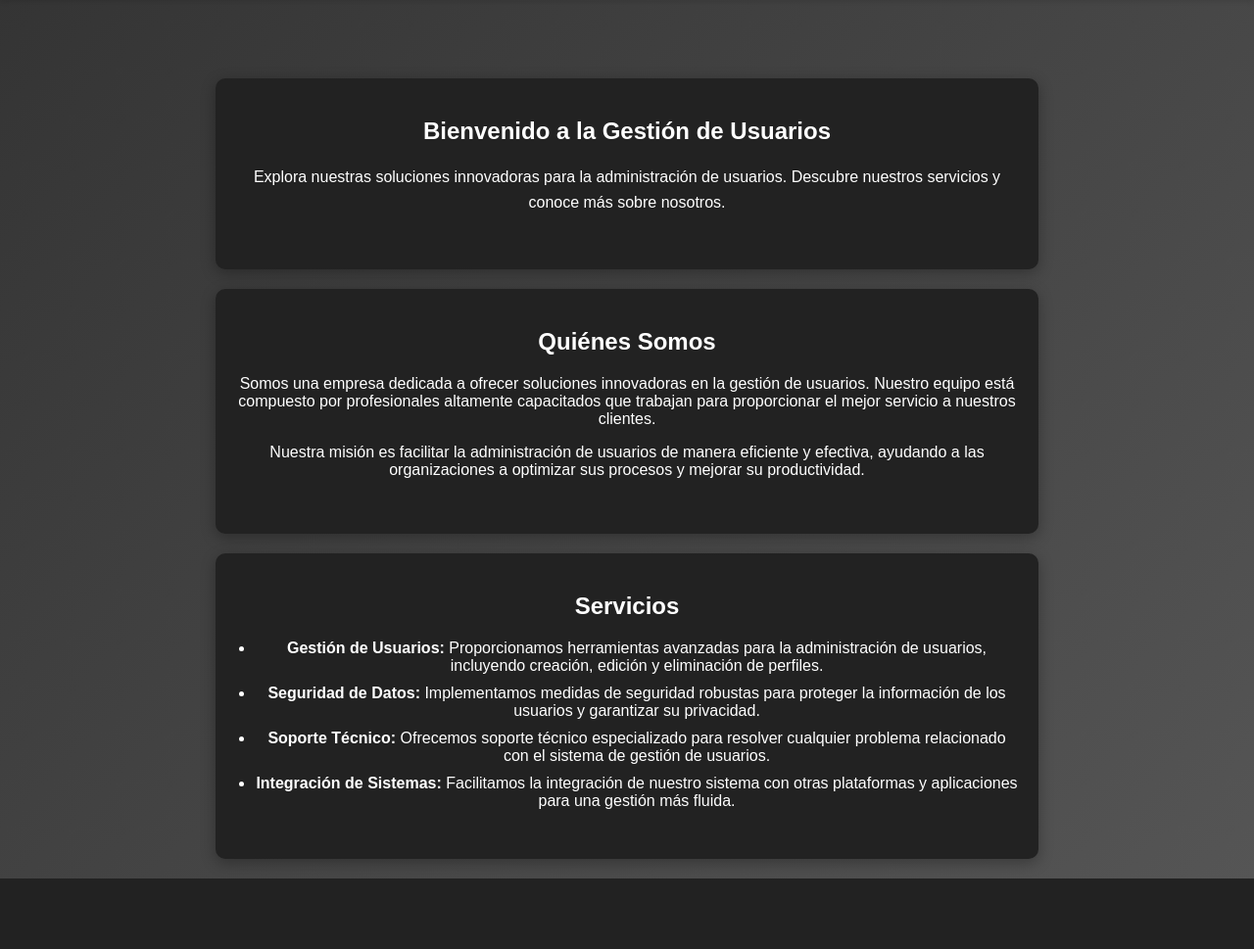
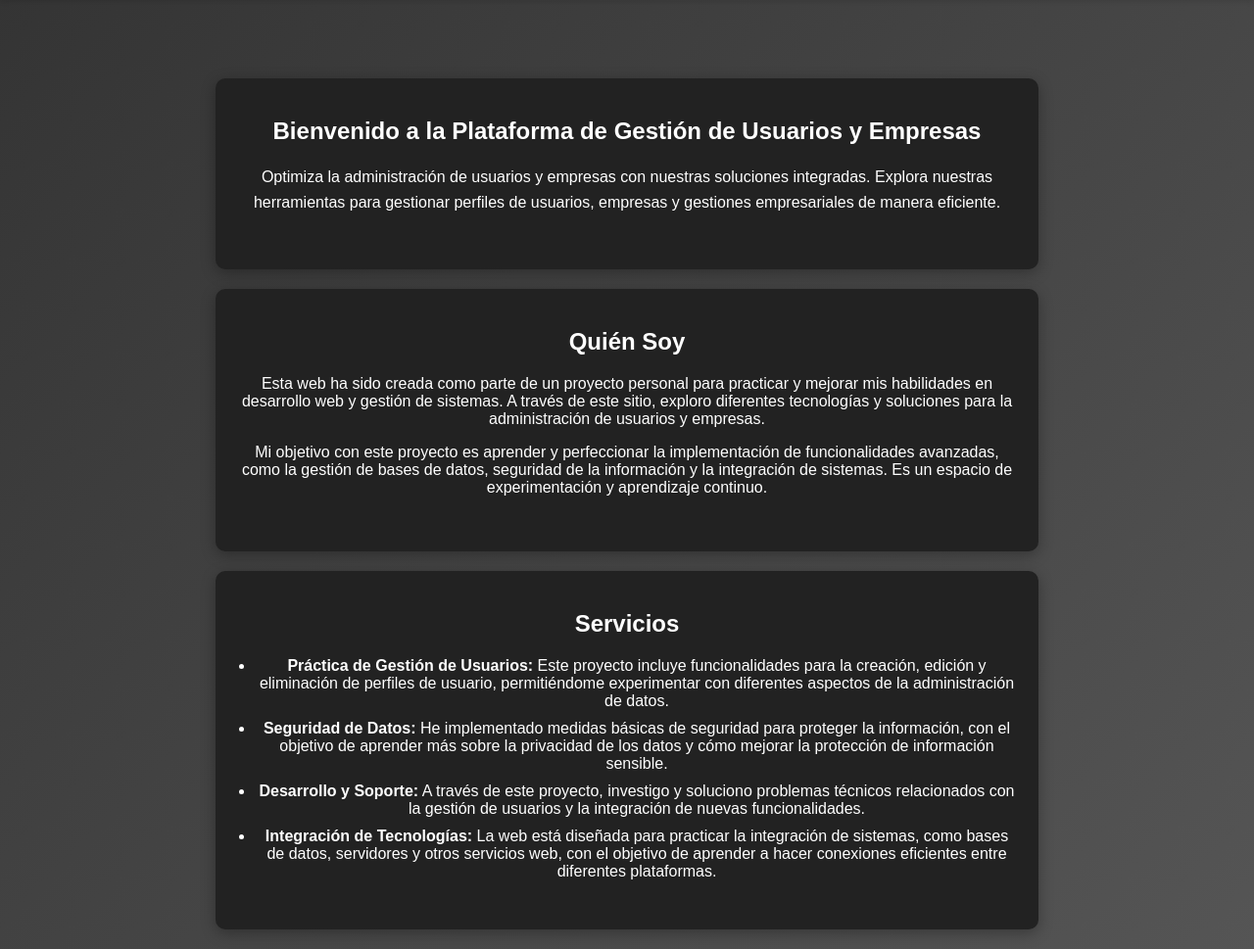
Before and after one commit to Diesanz/GestionEmpresaWEB, a FastAPI app: page / in a window 1280 px wide. Shown: the part 78-1047 px from the top of the page at 98% size. Before the commit the page ends 975 px from the top, so only its background shows below. Run offline with FastAPI, Linux system fonts and the light colour scheme; parts of the project's set-up code (start-up, migrations or seed data) failed here and were passed over.

Commit message:
Elimnados print y cambios info del index

```diff
--- a/proyect-getion/app/routers/gestiones.py
+++ b/proyect-getion/app/routers/gestiones.py
@@ -50,7 +50,7 @@ def add_empresa(empresa: str, gestion_id: int, id_person: int ) -> bool:
 # Función asíncrona para obtener las empresas asociadas a una gestión
 async def get_empresas(id_gestion: int):
     conn = get_connection()
-    print("Getting", id_gestion)
+
     empresas = []
 
     if conn:
@@ -60,7 +60,6 @@ async def get_empresas(id_gestion: int):
             cursor.execute(query, (id_gestion,))
 
             for row in cursor.fetchall():
-                print(row['id_empresa'])
                 empresas.append(row['id_empresa'])
 
             return empresas
--- a/proyect-getion/app/routers/users.py
+++ b/proyect-getion/app/routers/users.py
@@ -149,7 +149,6 @@ async def crear_usuario(id_gestion: int, usuario: UsuarioDB):
     else:
         user_id = user.id_person
 
-    print(user_id)
     if (await search_usuario_empresa(user_id, usuario.user_company)):
         await insert_usuario_empresa(usuario.user_company, user_id)
     else:
--- a/proyect-getion/app/static/templates/index.html
+++ b/proyect-getion/app/static/templates/index.html
@@ -20,25 +20,26 @@
 
     <main>
         <section id="inicio" class="hero">
-            <h2>Bienvenido a la Gestión de Usuarios</h2>
-            <p>Explora nuestras soluciones innovadoras para la administración de usuarios. Descubre nuestros servicios y conoce más sobre nosotros.</p>
+            <h2>Bienvenido a la Plataforma de Gestión de Usuarios y Empresas</h2>
+            <p>Optimiza la administración de usuarios y empresas con nuestras soluciones integradas. Explora nuestras herramientas para gestionar perfiles de usuarios, empresas y gestiones empresariales de manera eficiente.</p>
         </section>
 
         <section id="quienes-somos">
-            <h2>Quiénes Somos</h2>
-            <p>Somos una empresa dedicada a ofrecer soluciones innovadoras en la gestión de usuarios. Nuestro equipo está compuesto por profesionales altamente capacitados que trabajan para proporcionar el mejor servicio a nuestros clientes.</p>
-            <p>Nuestra misión es facilitar la administración de usuarios de manera eficiente y efectiva, ayudando a las organizaciones a optimizar sus procesos y mejorar su productividad.</p>
+            <h2>Quién Soy</h2>
+            <p>Esta web ha sido creada como parte de un proyecto personal para practicar y mejorar mis habilidades en desarrollo web y gestión de sistemas. A través de este sitio, exploro diferentes tecnologías y soluciones para la administración de usuarios y empresas.</p>
+            <p>Mi objetivo con este proyecto es aprender y perfeccionar la implementación de funcionalidades avanzadas, como la gestión de bases de datos, seguridad de la información y la integración de sistemas. Es un espacio de experimentación y aprendizaje continuo.</p>
         </section>
 
         <section id="servicios">
             <h2>Servicios</h2>
             <ul>
-                <li><strong>Gestión de Usuarios:</strong> Proporcionamos herramientas avanzadas para la administración de usuarios, incluyendo creación, edición y eliminación de perfiles.</li>
-                <li><strong>Seguridad de Datos:</strong> Implementamos medidas de seguridad robustas para proteger la información de los usuarios y garantizar su privacidad.</li>
-                <li><strong>Soporte Técnico:</strong> Ofrecemos soporte técnico especializado para resolver cualquier problema relacionado con el sistema de gestión de usuarios.</li>
-                <li><strong>Integración de Sistemas:</strong> Facilitamos la integración de nuestro sistema con otras plataformas y aplicaciones para una gestión más fluida.</li>
+                <li><strong>Práctica de Gestión de Usuarios:</strong> Este proyecto incluye funcionalidades para la creación, edición y eliminación de perfiles de usuario, permitiéndome experimentar con diferentes aspectos de la administración de datos.</li>
+                <li><strong>Seguridad de Datos:</strong> He implementado medidas básicas de seguridad para proteger la información, con el objetivo de aprender más sobre la privacidad de los datos y cómo mejorar la protección de información sensible.</li>
+                <li><strong>Desarrollo y Soporte:</strong> A través de este proyecto, investigo y soluciono problemas técnicos relacionados con la gestión de usuarios y la integración de nuevas funcionalidades.</li>
+                <li><strong>Integración de Tecnologías:</strong> La web está diseñada para practicar la integración de sistemas, como bases de datos, servidores y otros servicios web, con el objetivo de aprender a hacer conexiones eficientes entre diferentes plataformas.</li>
             </ul>
         </section>
+
     </main>
 </body>
 </html>
```
